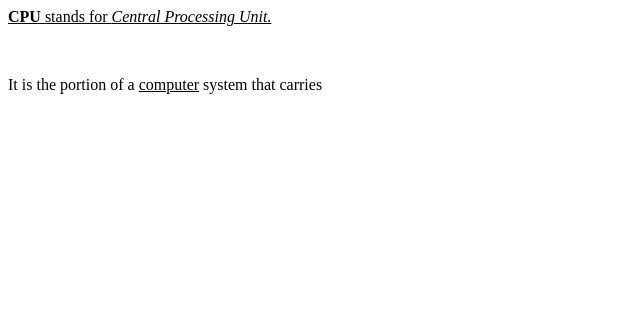
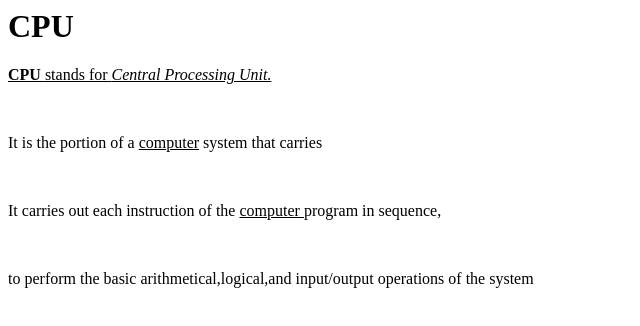
Before and after one commit to iamneo-production/befaedafdecadaeccdfffebaeceaec, a plain HTML site: page public/index.html in a window 1280 px wide. Shown: the whole page, without its empty margins (0-640 px from the left). Drawn offline with Linux system fonts and the light colour scheme.

Commit message:
Backup Commit

```diff
--- a/public/index.html
+++ b/public/index.html
@@ -1,11 +1,13 @@
 <!DOCTYPE>
 <html>
 <head>
-<title> <h1>CPU</h1></title>
+<title> CPU </title>
 </head>
 <body>
+<h1>CPU</h1>
 <p><u><b>CPU </b> stands for <i> Central Processing Unit.</i></u></p><br>
 <p> It is the portion of a <u>computer</u> system that carries </p><br>
-
+<p>It carries out each instruction of the <u> computer </u>program in sequence,</p><br>
+<p> to perform the basic arithmetical,logical,and input/output operations of the system</p>
 </body>
 </html>
```
